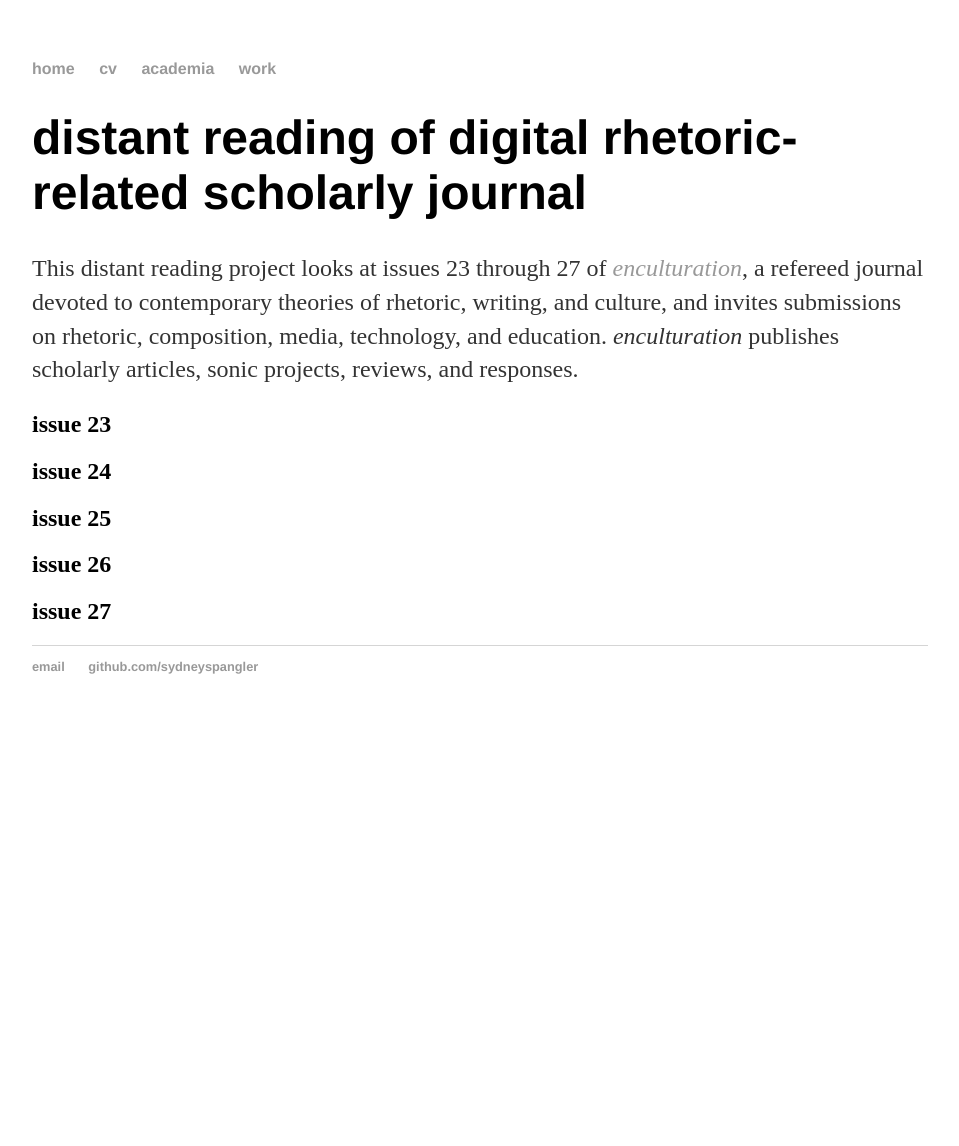
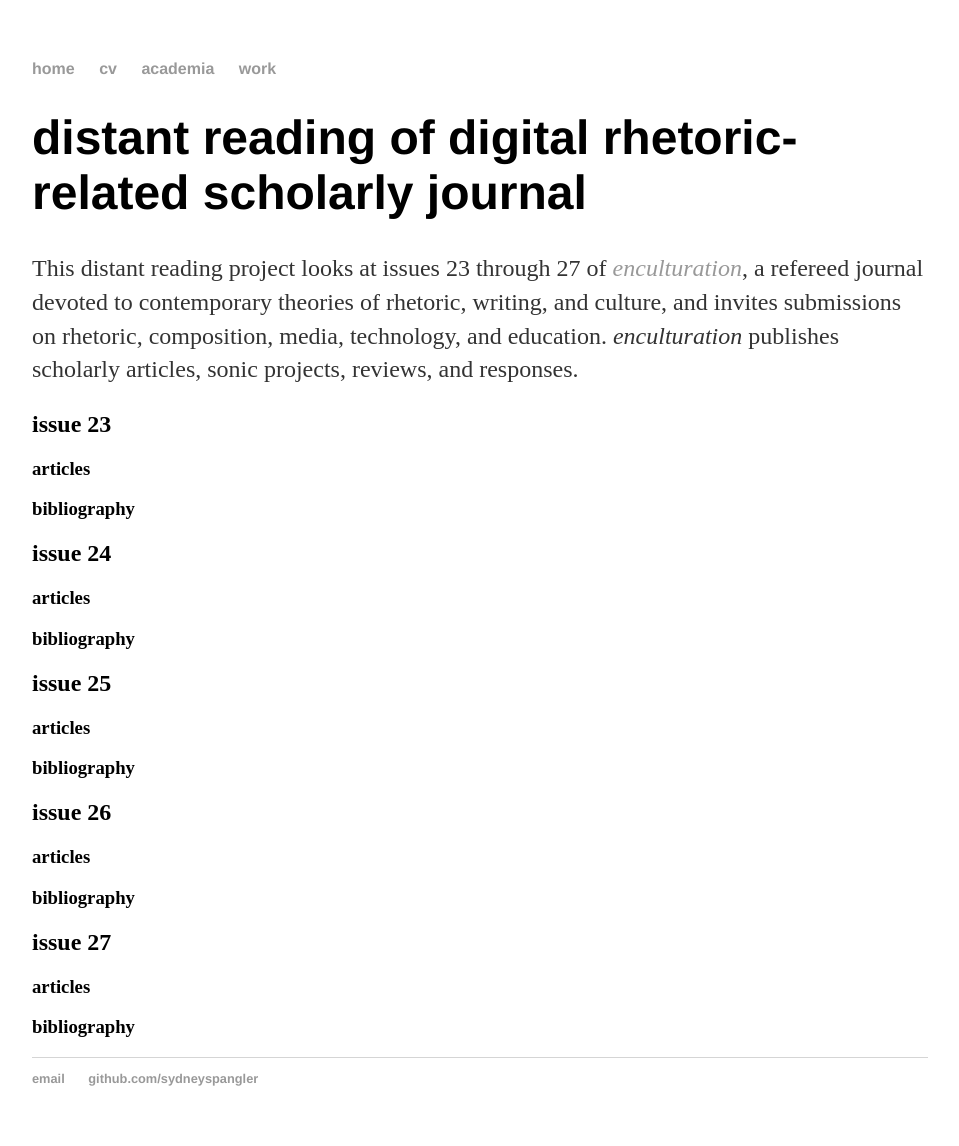
Before and after one commit to sydneyspangler/sydneyspangler.github.io, a Jekyll site: the page built from distant-reading-project/index.html, in a window 1280 px wide. Shown: the whole page, without its empty margins (160-1119 px from the left). Built offline with Jekyll 4.4.1, drawn with Linux system fonts in a browser that asks for light colours; before the commit the page ends 900 px from its top, so only the background shows below that.

Commit message:
Update index.html

```diff
--- a/distant-reading-project/index.html
+++ b/distant-reading-project/index.html
@@ -6,8 +6,18 @@
 	<h1>distant reading of digital rhetoric-related scholarly journal</h1>
   	<p>This distant reading project looks at issues 23 through 27 of <a href="http://enculturation.net/"><i>enculturation</i></a>, a refereed journal devoted to contemporary theories of rhetoric, writing, and culture, and invites submissions on rhetoric, composition, media, technology, and education. <i>enculturation</i> publishes scholarly articles, sonic projects, reviews, and responses.</p>
 	<h2>issue 23</h2>
+	<h3>articles</h3>
+	<h3>bibliography</h3>
 	<h2>issue 24</h2>
+	<h3>articles</h3>
+	<h3>bibliography</h3>
 	<h2>issue 25</h2>
+	<h3>articles</h3>
+	<h3>bibliography</h3>
 	<h2>issue 26</h2>
+	<h3>articles</h3>
+	<h3>bibliography</h3>
 	<h2>issue 27</h2>
+	<h3>articles</h3>
+	<h3>bibliography</h3>
 </div><!-- /.blurb -->
```
